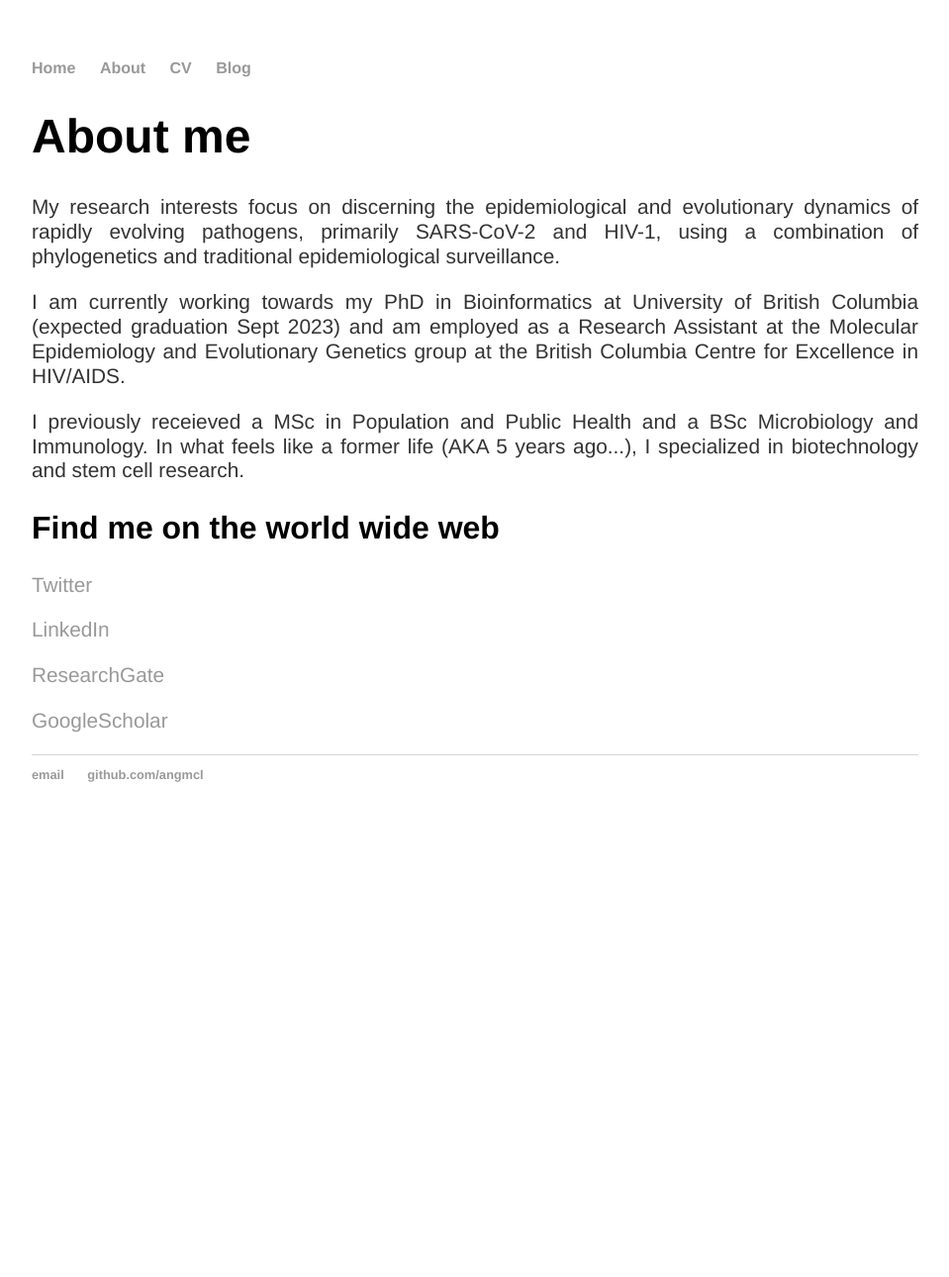
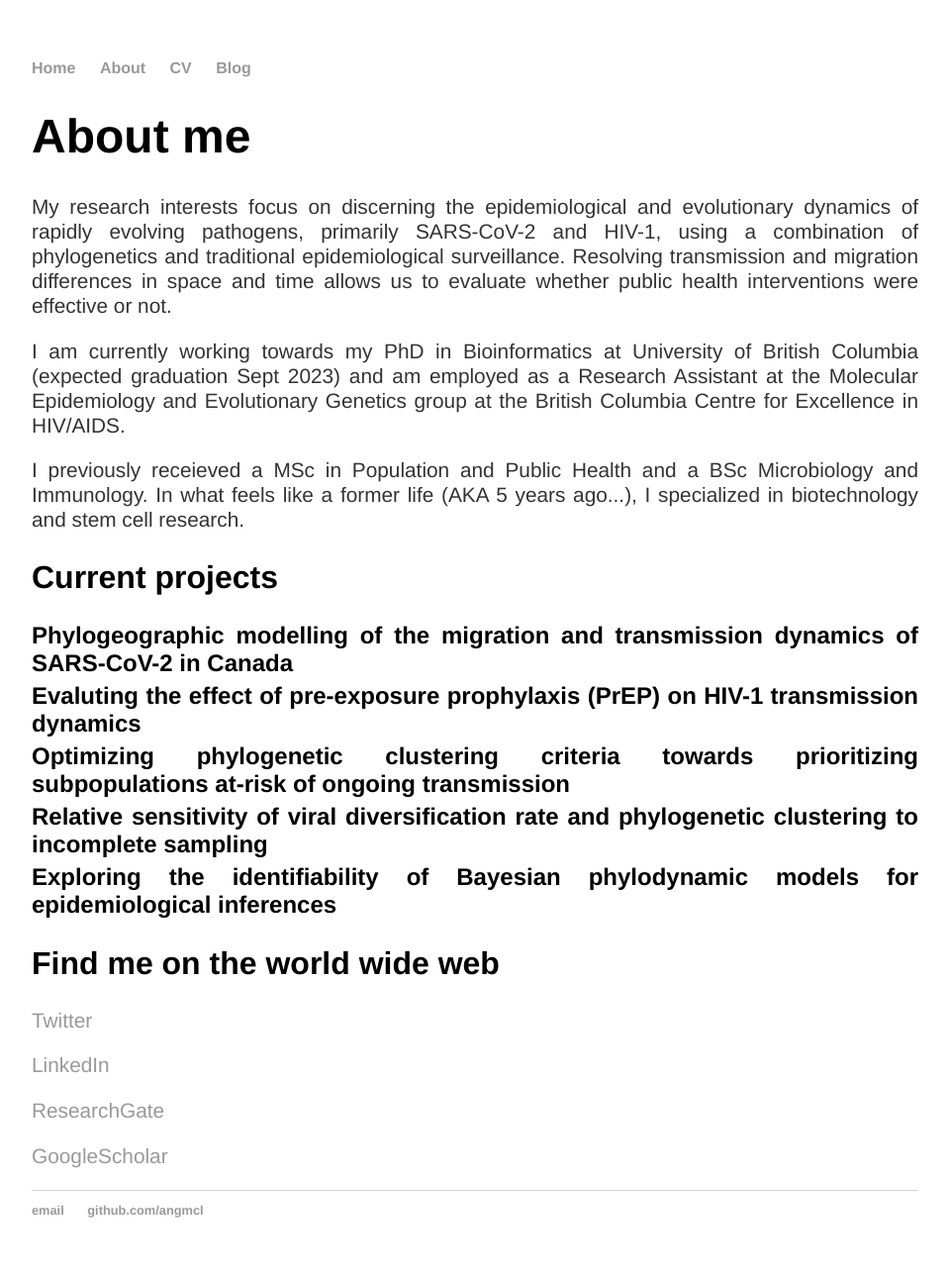
Before and after one commit to AngMcL/angmcl.github.io, a Jekyll site: the page built from about/index.html, in a window 1280 px wide. Shown: the whole page at 99% size, without its empty margins (160-1119 px from the left). Built offline with Jekyll 4.4.1, drawn with Linux system fonts in a browser that asks for light colours; before the commit the page ends 900 px from its top, so only the background shows below that.

Commit message:
Update index.html

```diff
--- a/about/index.html
+++ b/about/index.html
@@ -5,9 +5,20 @@ title: About me
 <h1>{{ page.title }}</h1>
 
 <div class="blurb">
-	<p>My research interests focus on discerning the epidemiological and evolutionary dynamics of rapidly evolving pathogens, primarily SARS-CoV-2 and HIV-1, using a combination of phylogenetics and traditional epidemiological surveillance.</p>
+	<p>My research interests focus on discerning the epidemiological and evolutionary dynamics of rapidly evolving pathogens, primarily SARS-CoV-2 and HIV-1, using a combination of phylogenetics and traditional epidemiological surveillance. Resolving transmission and migration differences in space and time allows us to evaluate whether public health interventions were effective or not. </p>
 	<p>I am currently working towards my PhD in Bioinformatics at University of British Columbia (expected graduation Sept 2023) and am employed as a Research Assistant at the Molecular Epidemiology and Evolutionary Genetics group at the British Columbia Centre for Excellence in HIV/AIDS.</p>
 	<p>I previously receieved a MSc in Population and Public Health and a BSc Microbiology and Immunology. In what feels like a former life (AKA 5 years ago...), I specialized in biotechnology and stem cell research.</p>
+
+	<h2>Current projects</h2>
+	<h3>Phylogeographic modelling of the migration and transmission dynamics of SARS-CoV-2 in Canada</h3>
+
+	<h3>Evaluting the effect of pre-exposure prophylaxis (PrEP) on HIV-1 transmission dynamics</h3>
+
+	<h3>Optimizing phylogenetic clustering criteria towards prioritizing subpopulations at-risk of ongoing transmission</h3>
+
+	<h3>Relative sensitivity of viral diversification rate and phylogenetic clustering to incomplete sampling</h3>
+
+	<h3>Exploring the identifiability of Bayesian phylodynamic models for epidemiological inferences</h3>
 
 	<h2>Find me on the world wide web</h2>
 	<p><a href="https://twitter.com/AngelaMcLaughin">Twitter</a></p>
```
